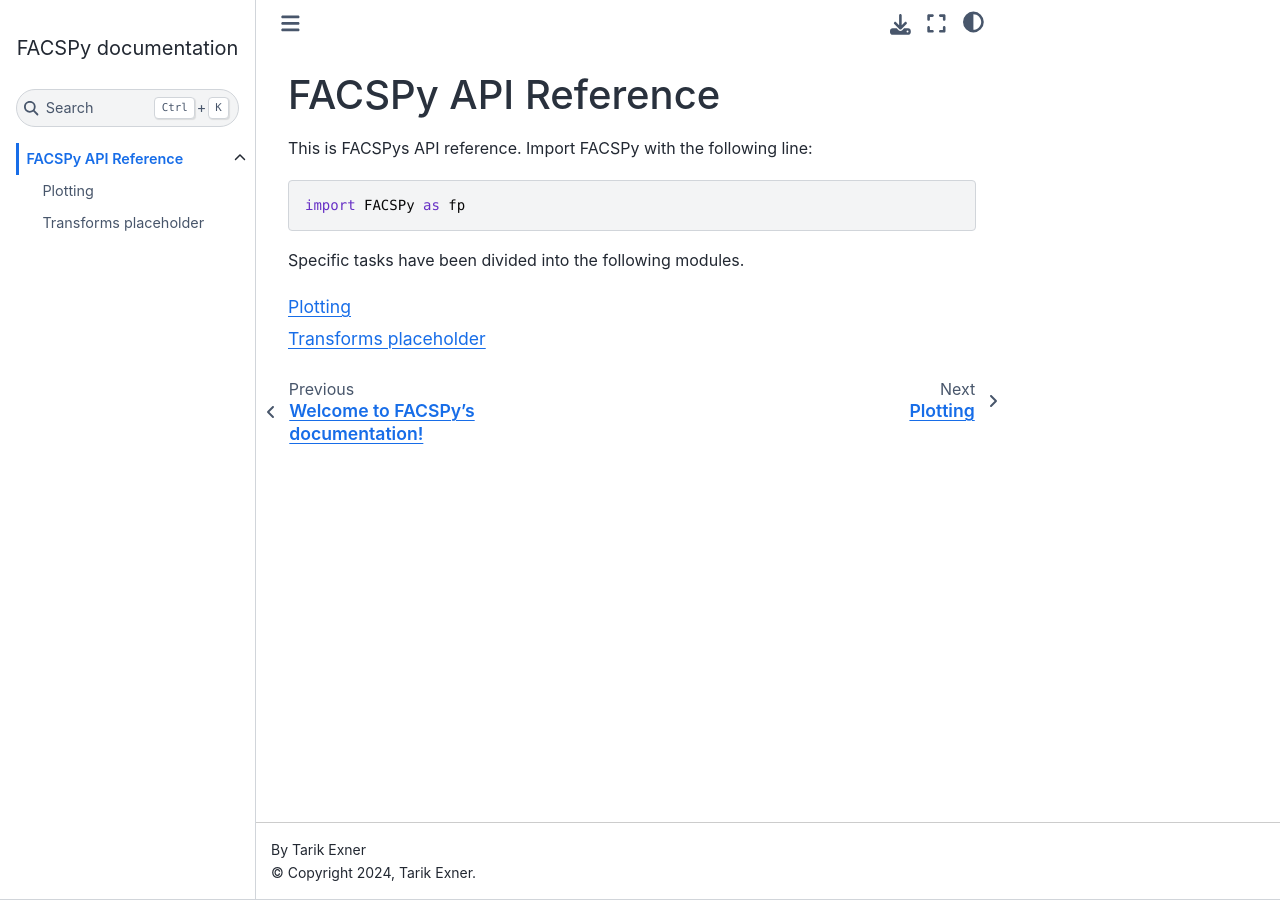
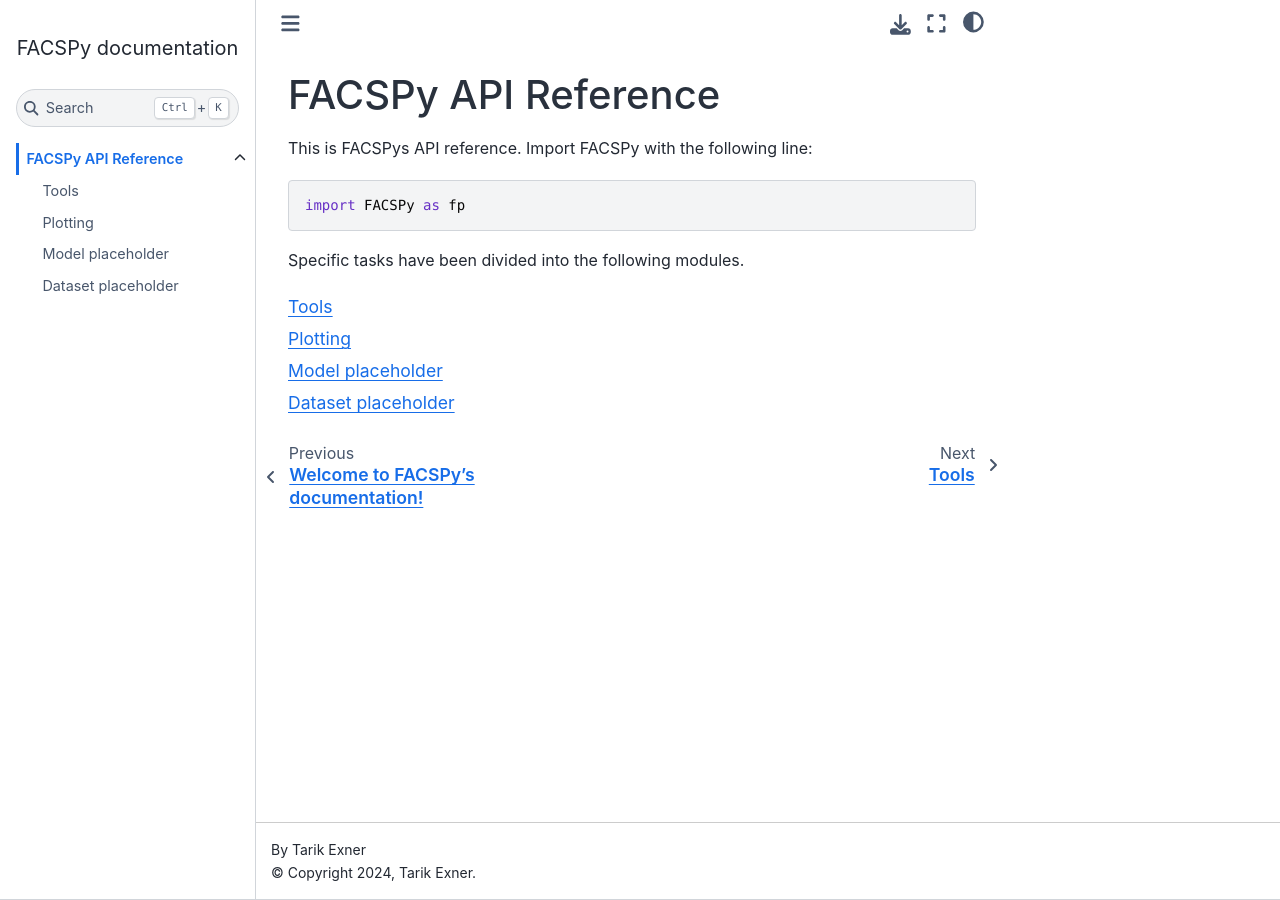
Before and after one commit to rgb-lab/FACSPy, a Sphinx documentation site: the page built from docs/api/index.md, in a window 1280 px wide. Built offline with Sphinx 7.4.7 and the Sphinx Book theme 1.1.4, drawn with Linux system fonts in a browser that asks for light colours.

````diff
--- /dev/null
+++ b/docs/api/dataset.md
@@ -0,0 +1 @@
+# Dataset placeholder
--- a/docs/api/index.md
+++ b/docs/api/index.md
@@ -9,8 +9,10 @@ import FACSPy as fp
 Specific tasks have been divided into the following modules.
 
 ```{toctree}
-:maxdepth: 2
+:maxdepth: 1
 
+tools
 plotting
-transformation
+model
+dataset
 ```
--- /dev/null
+++ b/docs/api/model.md
@@ -0,0 +1 @@
+# Model placeholder
--- a/docs/api/transformation.md
+++ /dev/null
@@ -1 +0,0 @@
-# Transforms placeholder
````
Also changed, not shown: docs/api/tools.md (added, +19 -0 lines).
